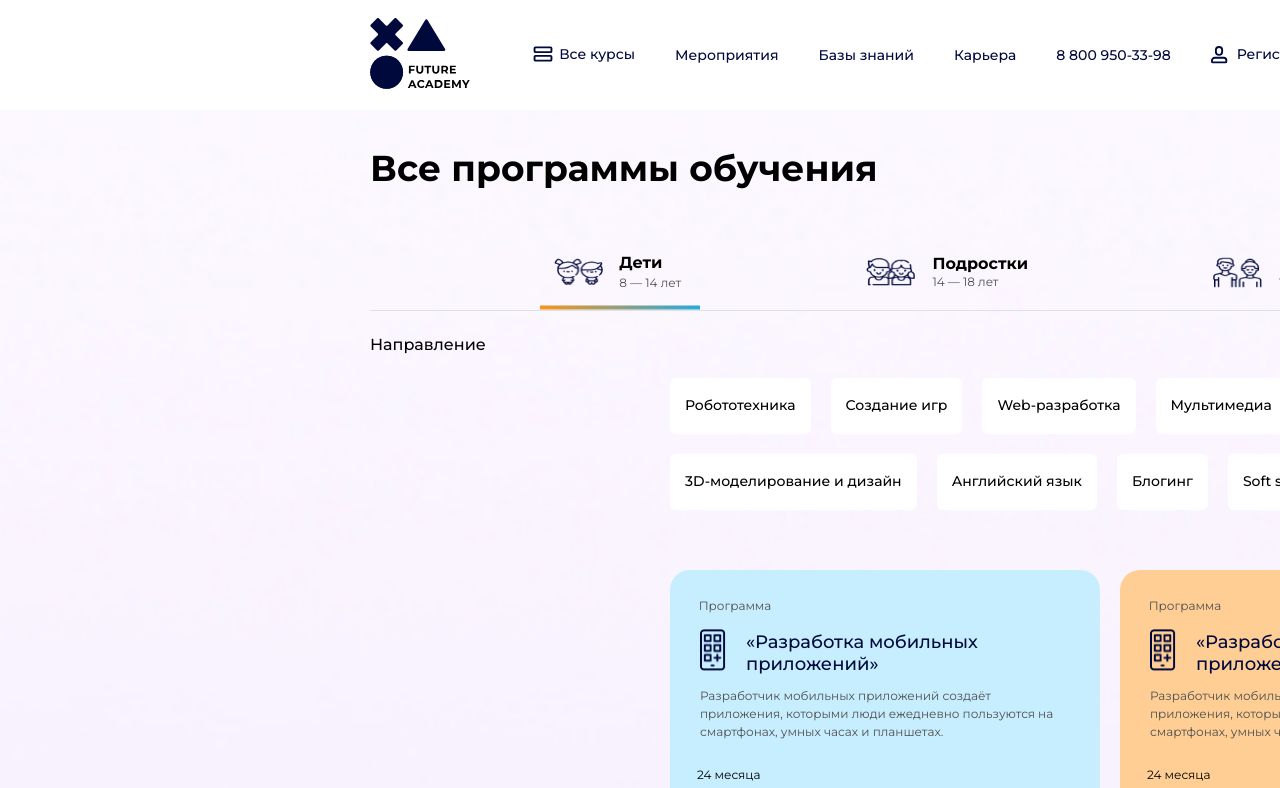
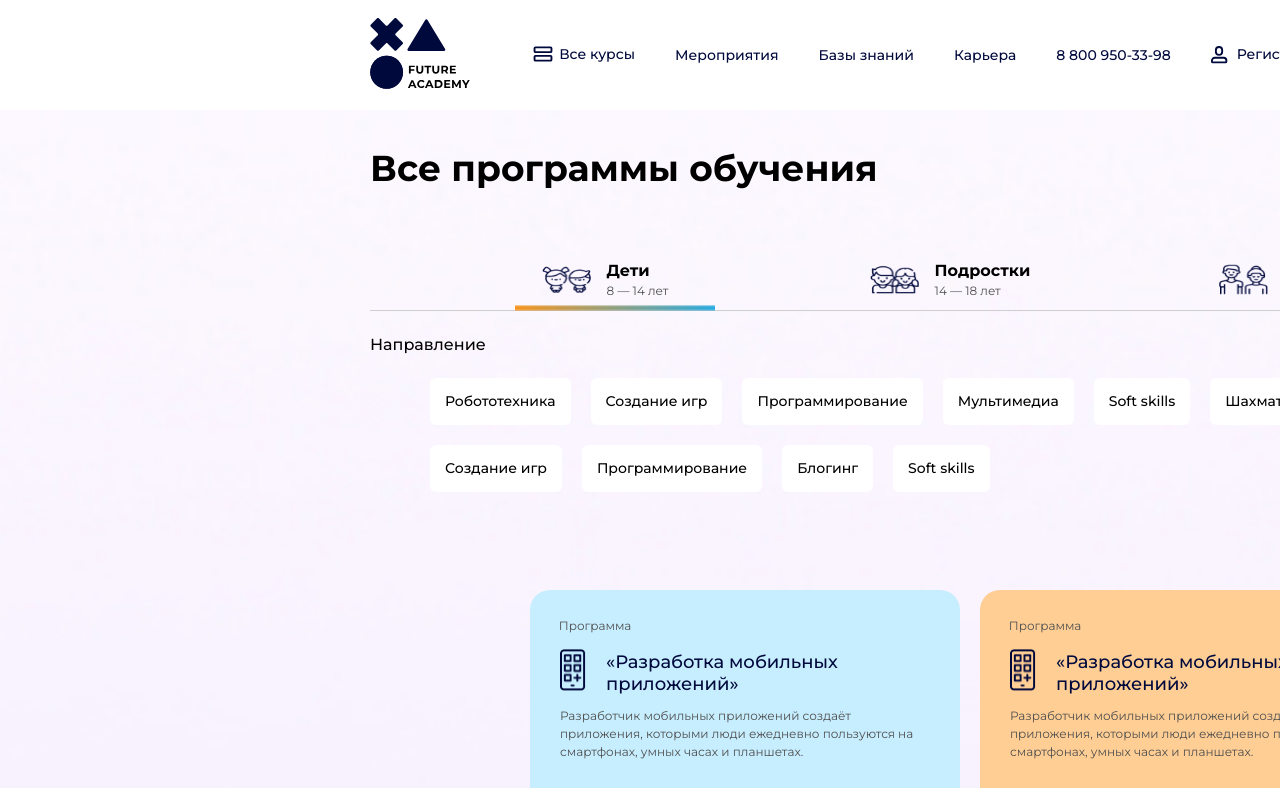
Before and after one commit to Az1kk11/future_academy, a React (Create React App) app: page /courses in a window 1280 px wide. Shown: the top 788 px of the page. Built offline with nearby package versions, Linux system fonts and the light colour scheme.

Commit message:
first commit

```diff
--- a/src/Page/Courses/index.tsx
+++ b/src/Page/Courses/index.tsx
@@ -1,58 +1,103 @@
-import React from 'react'
+import React, { useEffect, useMemo, useState } from 'react'
 import './style.css'
 
 import children from '../../image/courses/children.png'
 import family from '../../image/courses/family.png'
-import gradientline from '../../image/courses/gradientline.png'
-import grayline from '../../image/courses/grayline.png'
 import phone from '../../image/courses/phone.png'
 import teenager from '../../image/courses/teenager.png'
 
+const detyArr = [
+    { category: 'dety', title: "Робототехника", link: '#' },
+    { category: 'dety', title: "Создание игр", link: '#' },
+    { category: 'dety', title: "Программирование", link: '#' },
+    { category: 'dety', title: "Мультимедиа", link: '#' },
+    { category: 'dety', title: "Soft skills", link: '#' },
+    { category: 'dety', title: "Шахматы", link: '#' },
+    { category: 'dety', title: "Блогинг", link: '#' },
+    { category: 'dety', title: "Создание игр", link: '#' },
+    { category: 'dety', title: "Программирование", link: '#' },
+    { category: 'dety', title: "Блогинг", link: '#' },
+    { category: 'dety', title: "Soft skills", link: '#' },
+
+    { category: 'podrostki', title: "Web - разработка", link: '#' },
+    { category: 'podrostki', title: "Прикладное программирование", link: '#' },
+    { category: 'podrostki', title: "Графическое моделирование", link: '#' },
+    { category: 'podrostki', title: "Game Development", link: '#' },
+    { category: 'podrostki', title: "Soft skills", link: '#' },
+    { category: 'podrostki', title: "Разработчик мобильных приложений", link: '#' },
+    { category: 'podrostki', title: "Блогинг", link: '#' },
+    { category: 'podrostki', title: "Создание игр", link: '#' },
+    { category: 'podrostki', title: "Программирование", link: '#' },
+    { category: 'podrostki', title: "Мультимедиа", link: '#' },
+    { category: 'podrostki', title: "Soft skills", link: '#' },
+
+    { category: 'vzrosle', title: "Разработчик игр на Unity", link: '#' },
+    { category: 'vzrosle', title: "Разработка", link: '#' },
+    { category: 'vzrosle', title: "Графический Дизайн", link: '#' },
+    { category: 'vzrosle', title: "Тестировщик ПО", link: '#' },
+    { category: 'vzrosle', title: "Интернет Маркетинг", link: '#' },
+    { category: 'vzrosle', title: "Java-разработчик", link: '#' },
+    { category: 'vzrosle', title: "Python–разработчик", link: '#' },
+    { category: 'vzrosle', title: "IOS-разработчик", link: '#' },
+    { category: 'vzrosle', title: "Программирование", link: '#' },
+]
+
+type category = {
+    category: string,
+    title: string,
+    link: string,
+}
+
 export const Courses: React.FC = () => {
+    const [list, setList] = useState<any>([])
+    const [selectedCategory, setSelectedCategory] = useState('dety');
+
+    useEffect(() => {
+        setList(detyArr);
+    }, []);
+
+    const filteredHandle = () => {
+        if(!selectedCategory){
+            return list
+        }
+        return list.filter((item: category) => item.category === selectedCategory)
+    }
+
+    let filteredList = useMemo(filteredHandle, [selectedCategory, list])
+
     return (
         <main className="courses">
             <h1 className="courses__heading">Все программы обучения</h1>
             <div className="courses__category">
-                <div className="courses__child">
-                    <img src={children} alt="" className="courses__child-icon"/>
+                <div className={selectedCategory === 'dety' ? 'courses__child active' : 'courses__child'} onClick={() => setSelectedCategory('dety')}>
+                    <img src={children} alt="" className="courses__child-icon" />
                     <div className="courses__child-text">
                         <span className="courses__child-title">Дети</span>
                         <span className="courses__child-desc">8 — 14 лет</span>
                     </div>
                 </div>
-                <div className="courses__teenager">
-                    <img src={teenager} alt="" className="courses__teenager-icon"/>
-                        <div className="courses__teenager-text">
-                            <span className="courses__teenager-title">Подростки</span>
-                            <span className="courses__teenager-desc">14 — 18 лет</span>
+                <div className={selectedCategory === 'podrostki' ? 'courses__child active' : 'courses__child'} onClick={() => setSelectedCategory('podrostki')}>
+                    <img src={teenager} alt="" className="courses__child-icon" />
+                    <div className="courses__child-text">
+                        <span className="courses__child-title">Подростки</span>
+                        <span className="courses__child-desc">14 — 18 лет</span>
                     </div>
                 </div>
-                <div className="courses__adults">
-                    <img src={family} alt="" className="courses__adults-icon"/>
-                        <div className="courses__adults-text">
-                            <span className="courses__adults-title">Взрослые</span>
-                            <span className="courses__adults-desc">18 — ∞ </span>
+                <div className={selectedCategory === 'vzrosle' ? 'courses__child active' : 'courses__child'} onClick={() => setSelectedCategory('vzrosle')}>
+                    <img src={family} alt="" className="courses__child-icon" />
+                    <div className="courses__child-text">
+                        <span className="courses__child-title">Взрослые</span>
+                        <span className="courses__child-desc">18 — ∞ </span>
                     </div>
                 </div>
-            </div>
-
-            <div className="courses__lines">
-                <img src={gradientline} alt="" className="courses__line-gradient" />
-                <img src={grayline} alt="" className="courses__line-gray" />
             </div>
 
             <span className="courses__title">Направление</span>
 
             <div className="courses__direction">
-                <a className="courses__link" href="#">Робототехника</a>
-                <a className="courses__link" href="#">Создание игр</a>
-                <a className="courses__link" href="#">Web-разработка</a>
-                <a className="courses__link" href="#">Мультимедиа</a>
-                <a className="courses__link" href="#">Шахматы</a>
-                <a className="courses__link" href="#">3D-моделирование и дизайн</a>
-                <a className="courses__link" href="#">Английский язык</a>
-                <a className="courses__link" href="#">Блогинг</a>
-                <a className="courses__link" href="#">Soft skills</a>
+                {filteredList.map((item:any, idx:number) => (
+                    <span className="courses__link">{item.title}</span>
+                ))}
             </div>
 
             <div className="courses__promo-cards">
--- a/src/Page/Courses/style.css
+++ b/src/Page/Courses/style.css
@@ -29,25 +29,35 @@
     right: 370px;
     bottom: 1935.16px;
     left: 370px;
+    border-bottom: .5px solid rgb(206, 206, 206);
+    user-select: none;
+    cursor: pointer;
 }
 
 .courses__child {
-    width: 127px;
-    height: 49.08px;
+    width: 200px;
+    height: 65px;
     display: flex;
     justify-content: center;
     align-items: center;
+}
+
+.courses__child:hover,
+.courses__category .active{
+    background-image: url('../../image/courses/gradientline.png');
+    background-position: bottom;
+    background-repeat: no-repeat;
+    background-size: contain;
 }
 
 .courses__child-icon {
     width: 49.08px;
     height: 49.08px;
     padding: 7.04px 0 5.04px 0;
+    margin-left: -20px;
 }
 
 .courses__child-text {
-    width: 62px;
-    height: 37px;
     display: flex;
     flex-direction: column;
     gap: 2px;
@@ -72,98 +82,6 @@
     color: #4F4F4F;
 }
 
-.courses__teenager {
-    width: 162.62px;
-    height: 49.08px;
-    display: flex;
-    justify-content: center;
-    align-items: center;
-}
-
-.courses__teenager-icon {
-    width: 49.08px;
-    height: 49.08px;
-    padding: 7.08px 0 5px 0;
-}
-
-.courses__teenager-text {
-    display: flex;
-    flex-direction: column;
-    margin: 7.08px 0 5px 17.54px;
-}
-
-.courses__teenager-title {
-    font-size: 16px;
-    font-weight: 700;
-    line-height: 20px;
-    letter-spacing: 0em;
-    text-align: left;
-    color: #000000;
-}
-
-.courses__teenager-desc {
-    font-size: 12px;
-    font-weight: 400;
-    line-height: 15px;
-    letter-spacing: 0em;
-    text-align: left;
-    color: #4F4F4F;
-}
-
-.courses__adults {
-    width: 153.08px;
-    height: 49.08px;
-    display: flex;
-    justify-content: center;
-    align-items: center;
-}
-
-.courses__adults-icon {
-    width: 49.08px;
-    height: 49.08px;
-    padding: 8.38px 0 3.7px 0;
-}
-
-.courses__adults-text {
-    display: flex;
-    flex-direction: column;
-    margin: 8.38px 0 3.7px 17px;
-}
-
-.courses__adults-title {
-    font-size: 16px;
-    font-weight: 700;
-    line-height: 20px;
-    letter-spacing: 0em;
-    text-align: left;
-    color: #000000;
-}
-
-.courses__adults-desc {
-    font-size: 12px;
-    font-weight: 400;
-    line-height: 15px;
-    letter-spacing: 0em;
-    text-align: left;
-    color: #4F4F4F;
-}
-
-.courses__line-gradient {
-    position: absolute;
-    top: 195px;
-    left: 540px;
-}
-
-.courses__line-gray {
-    position: absolute;
-    top: 199.54px;
-    right: 370px;
-    bottom: 1920.46px;
-    left: 370px;
-}
-
-
-
 .courses__title {
     position: absolute;
     top: 225px;
@@ -178,11 +96,10 @@
 }
 
 .courses__direction {
+    width: 1080px;
     position: absolute;
     top: 267.78px;
-    right: 468px;
-    bottom: 1720px;
-    left: 670px;
+    left: 430px;
     display: flex;
     flex-wrap: wrap;
     gap: 20px;
@@ -201,12 +118,18 @@
     text-decoration: none;
     color: #000000;
     border-radius: 6px;
+    user-select: none;
+    cursor: pointer;
+}
+.courses__link:hover{
+    background-color: rgb(218, 218, 218);
 }
 
 .courses__promo-cards {
+    width: 1180px;
     position: absolute;
-    top: 460px;
-    left: 669.97px;
+    top: 480px;
+    left: 530px;
     display: flex;
     flex-wrap: wrap;
     gap: 20px;
@@ -217,6 +140,7 @@
     height: 250px;
     border-radius: 20px;
     position: relative;
+    user-select: none;
 }
 
 .courses__promo-caption {
@@ -291,73 +215,8 @@
     color: #000000;
 }
 
-
-.courses__card1 {
-    background-color: #C7EEFF;
-}
-
-.courses__card2 {
-    background-color: #FFCE94;
-}
-
-.courses__card2::before {
-    content: "-10%";
-    display: block;
-    width: 60px;
-    height: 15px;
-    padding: 7px 0 8px 0;
-
-    background-color: #F11212;
-    border-radius: 20px;
-    color: #FFFFFF;
-    font-size: 12px;
-    font-weight: 700;
-    line-height: 15px;
-    letter-spacing: 0em;
-    text-align: center;
-
-    position: absolute;
-    top: 189.96px;
-    left: 379.68px;
-}
-
-.courses__card3 {
-    background-color: #FFE38E;
-}
-
-.courses__card4 {
-    background-color: #DDDDFF;
-}
-
-.courses__card5 {
-    background-color: #B8EFCF;
-}
-
-.courses__card5::before {
-    content: "-10%";
-    display: block;
-    width: 60px;
-    height: 15px;
-    padding: 7px 0 8px 0;
-
-    background-color: #F11212;
-    border-radius: 20px;
-    color: #FFFFFF;
-    font-size: 12px;
-    font-weight: 700;
-    line-height: 15px;
-    letter-spacing: 0em;
-    text-align: center;
-
-    position: absolute;
-    top: 189.96px;
-    left: 379.68px;
-}
-
-.courses__card6 {
-    background-color: #C7EEFF;
-}
-
+.courses__card2::before,
+.courses__card5::before,
 .courses__card6::before {
     content: "-10%";
     display: block;
@@ -373,10 +232,33 @@
     line-height: 15px;
     letter-spacing: 0em;
     text-align: center;
-
     position: absolute;
     top: 189.96px;
     left: 379.68px;
+}
+
+.courses__card1 {
+    background-color: #C7EEFF;
+}
+
+.courses__card2 {
+    background-color: #FFCE94;
+}
+
+.courses__card3 {
+    background-color: #FFE38E;
+}
+
+.courses__card4 {
+    background-color: #DDDDFF;
+}
+
+.courses__card5 {
+    background-color: #B8EFCF;
+}
+
+.courses__card6 {
+    background-color: #C7EEFF;
 }
 
 .courses__card7 {
```
Also changed, not shown: 2 other files (tests, documents, lock files or other folders). Lines whose indentation alone changed are shown as unchanged.
